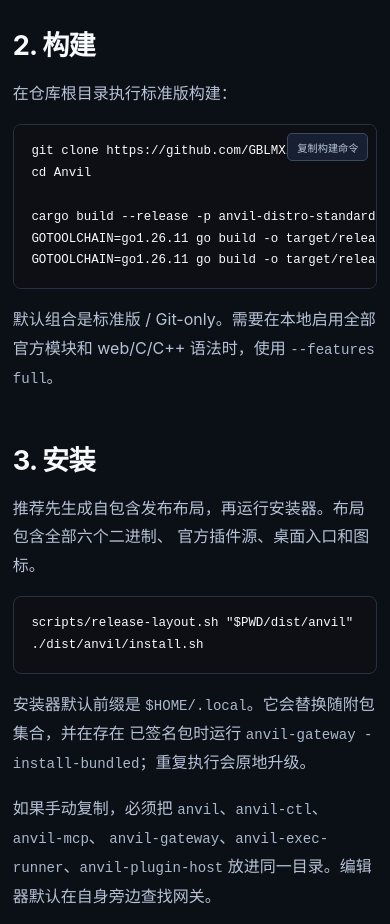
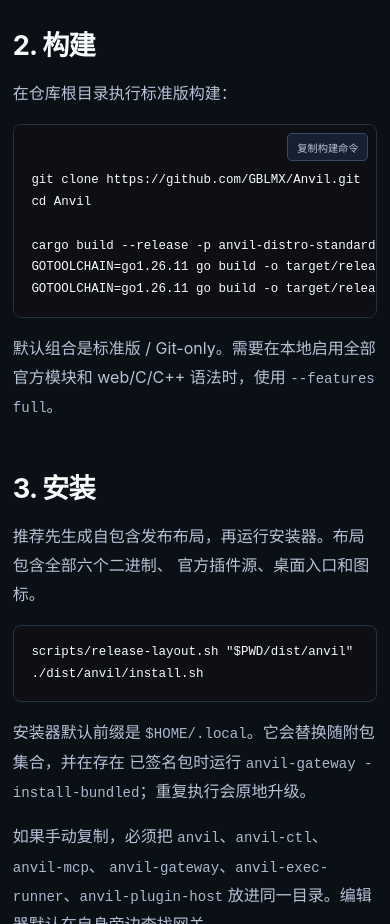
Before and after one commit to GBLMX/anvilkernel-site, an Astro site: page /install in a window 390 px wide. Shown: the part 820-1744 px from the top of the page. Built offline with nearby package versions, Linux system fonts and the light colour scheme; Astro itself is replaced by a stand-in of ours.

Commit message:
fix(site): keep mobile copy button above code
- Reserve top padding on mobile code blocks so the copy control does not cover commands.

```diff
--- a/src/styles/site.css
+++ b/src/styles/site.css
@@ -256,6 +256,7 @@ a { color: inherit; }
   .av-links .av-github { margin-left: auto; }
   .av-hero h1 { font-size: 4rem; }
   .av-wrap { width: min(100% - 1.6rem, 1180px); }
+  .av-code-wrap .av-code { padding-top: 2.8rem; padding-right: 1.1rem; }
   .av-page { padding-top: 3rem; }
 }
 @media (prefers-reduced-motion: reduce) {
```
